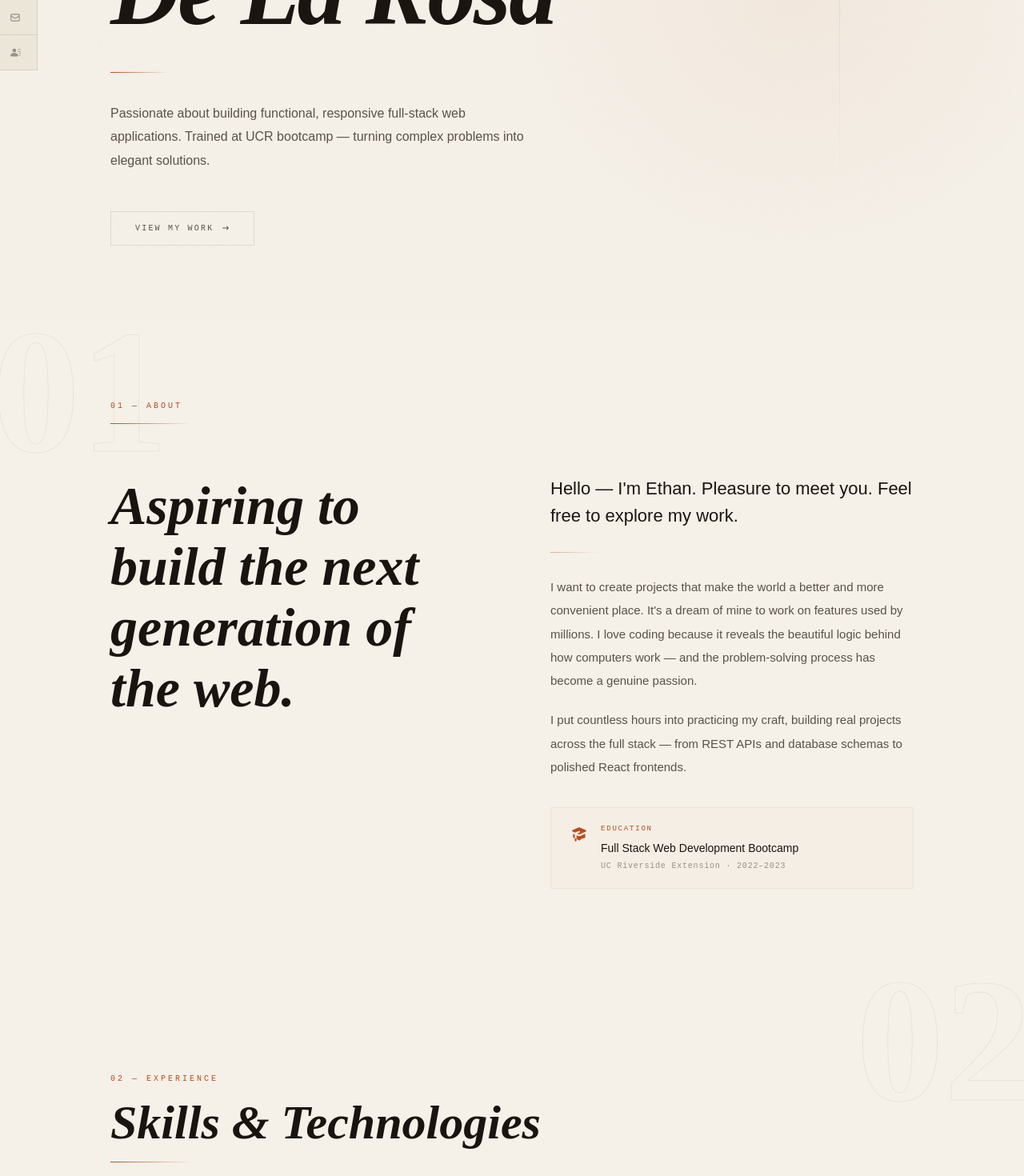
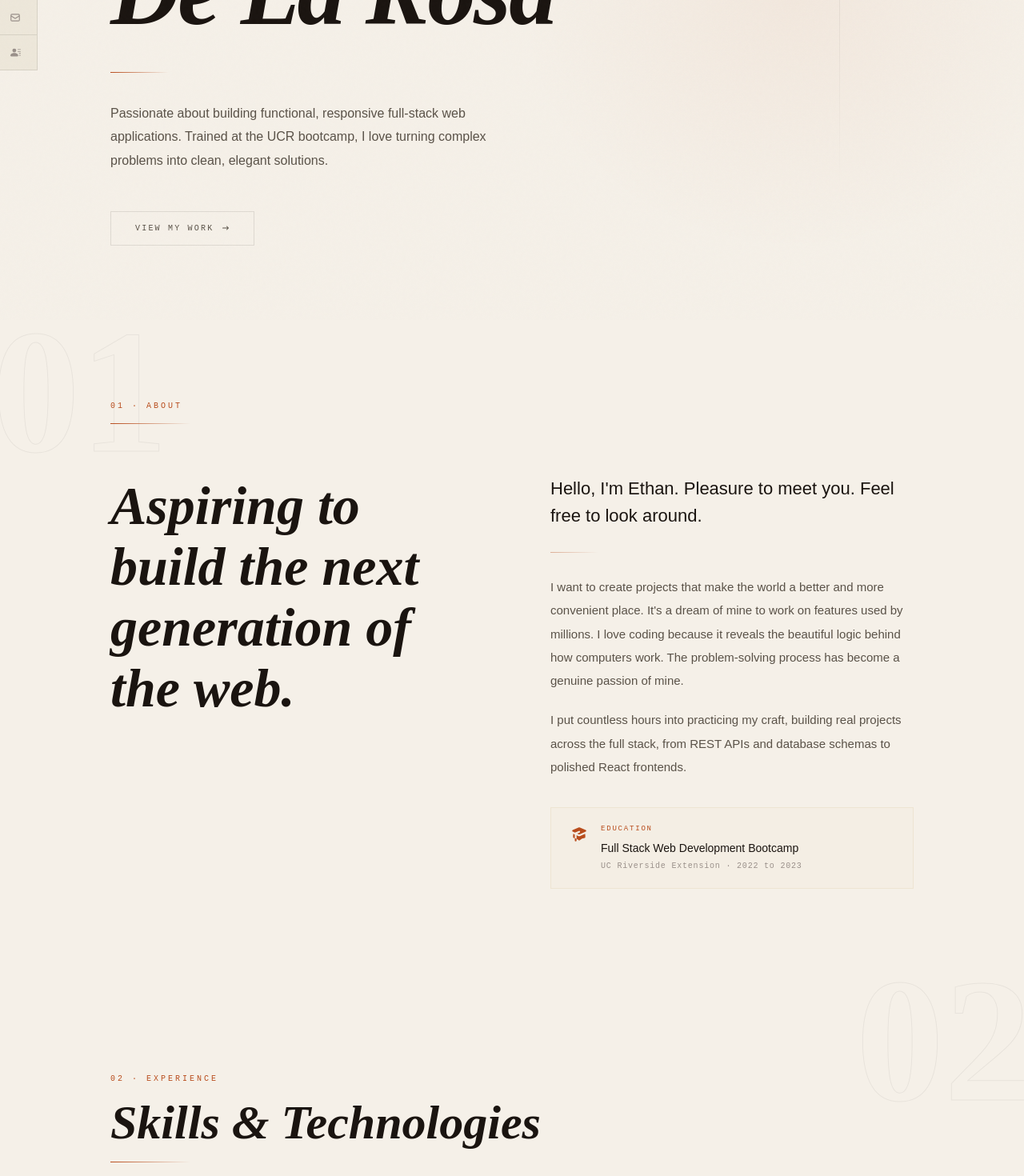
Before and after one commit to dlrethan/react-portfolio, a React (Create React App) app: page / in a window 1280 px wide. Shown: the part 400-1870 px from the top of the page at 80% size. Built offline with nearby package versions, Linux system fonts and the light colour scheme.

Commit message:
Remove all em dashes, rewrite prose naturally

```diff
--- a/src/components/About.jsx
+++ b/src/components/About.jsx
@@ -41,7 +41,7 @@ const About = () => {
               margin:        "0 0 14px 0",
             }}
           >
-            01 — About
+            01 · About
           </p>
           <div className="gold-line" style={{ maxWidth: "100px" }} />
         </div>
@@ -76,7 +76,7 @@ const About = () => {
                 margin:     "0 0 28px 0",
               }}
             >
-              Hello — I'm Ethan. Pleasure to meet you. Feel free to explore my work.
+              Hello, I'm Ethan. Pleasure to meet you. Feel free to look around.
             </p>
 
             <div
@@ -96,8 +96,8 @@ const About = () => {
               I want to create projects that make the world a better and more
               convenient place. It's a dream of mine to work on features used by
               millions. I love coding because it reveals the beautiful logic
-              behind how computers work — and the problem-solving process has
-              become a genuine passion.
+              behind how computers work. The problem-solving process has
+              become a genuine passion of mine.
             </p>
 
             <p
@@ -110,7 +110,7 @@ const About = () => {
               }}
             >
               I put countless hours into practicing my craft, building real
-              projects across the full stack — from REST APIs and database
+              projects across the full stack, from REST APIs and database
               schemas to polished React frontends.
             </p>
 
@@ -162,7 +162,7 @@ const About = () => {
                     margin:        0,
                   }}
                 >
-                  UC Riverside Extension · 2022–2023
+                  UC Riverside Extension · 2022 to 2023
                 </p>
               </div>
             </div>
--- a/src/components/Contact.jsx
+++ b/src/components/Contact.jsx
@@ -55,7 +55,7 @@ const Contact = () => {
               margin:        "0 0 16px 0",
             }}
           >
-            04 — Contact
+            04 · Contact
           </p>
           <h2
             style={{
--- a/src/components/Home.jsx
+++ b/src/components/Home.jsx
@@ -121,8 +121,8 @@ const Home = () => {
           }}
         >
           Passionate about building functional, responsive full-stack web
-          applications. Trained at UCR bootcamp — turning complex problems
-          into elegant solutions.
+          applications. Trained at the UCR bootcamp, I love turning complex
+          problems into clean, elegant solutions.
         </p>
 
         {/* CTA */}
--- a/src/components/Skills.jsx
+++ b/src/components/Skills.jsx
@@ -89,7 +89,7 @@ const Skills = () => {
               margin:        "0 0 14px 0",
             }}
           >
-            02 — Experience
+            02 · Experience
           </p>
           <h2
             style={{
--- a/src/components/Work.jsx
+++ b/src/components/Work.jsx
@@ -5,7 +5,7 @@ const PROJECTS = [
   {
     num:      "01",
     title:    "Iron Room",
-    desc:     "Mobile-first workout tracking app. Log lifts, track PRs, and manage training sessions — all stored client-side.",
+    desc:     "Mobile-first workout tracking app. Log lifts, track PRs, and manage training sessions with everything stored right in the browser.",
     tech:     "React · Vite · localStorage",
     gradient: "linear-gradient(135deg, #1a1a2e 0%, #16213e 40%, #0f3460 100%)",
     accent:   "#4f8ef7",
@@ -61,7 +61,7 @@ const PROJECTS = [
   {
     num:      "06",
     title:    "Social Network API",
-    desc:     "Back-end API for a social network. Users can share thoughts, react to friends' posts, and build a friend list — powered by MongoDB and Mongoose.",
+    desc:     "Back-end API for a social network. Users can share thoughts, react to friends posts, and build a friend list. Built with MongoDB and Mongoose.",
     tech:     "Node.js · Express · MongoDB · Mongoose",
     gradient: "linear-gradient(135deg, #0d1c10 0%, #112618 40%, #0a1e10 100%)",
     accent:   "#47a248",
@@ -111,7 +111,7 @@ const Work = () => {
               margin:        "0 0 14px 0",
             }}
           >
-            03 — Recent Work
+            03 · Recent Work
           </p>
           <h2
             style={{
```
